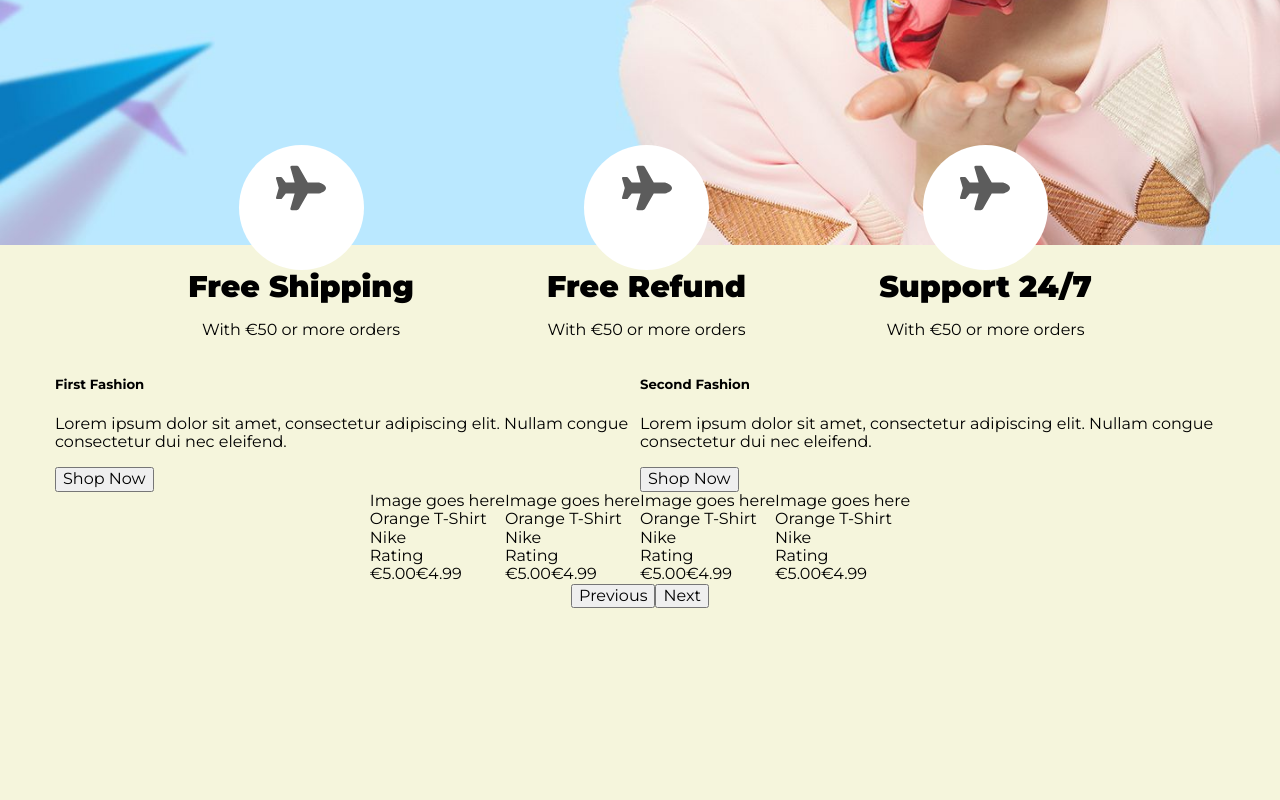
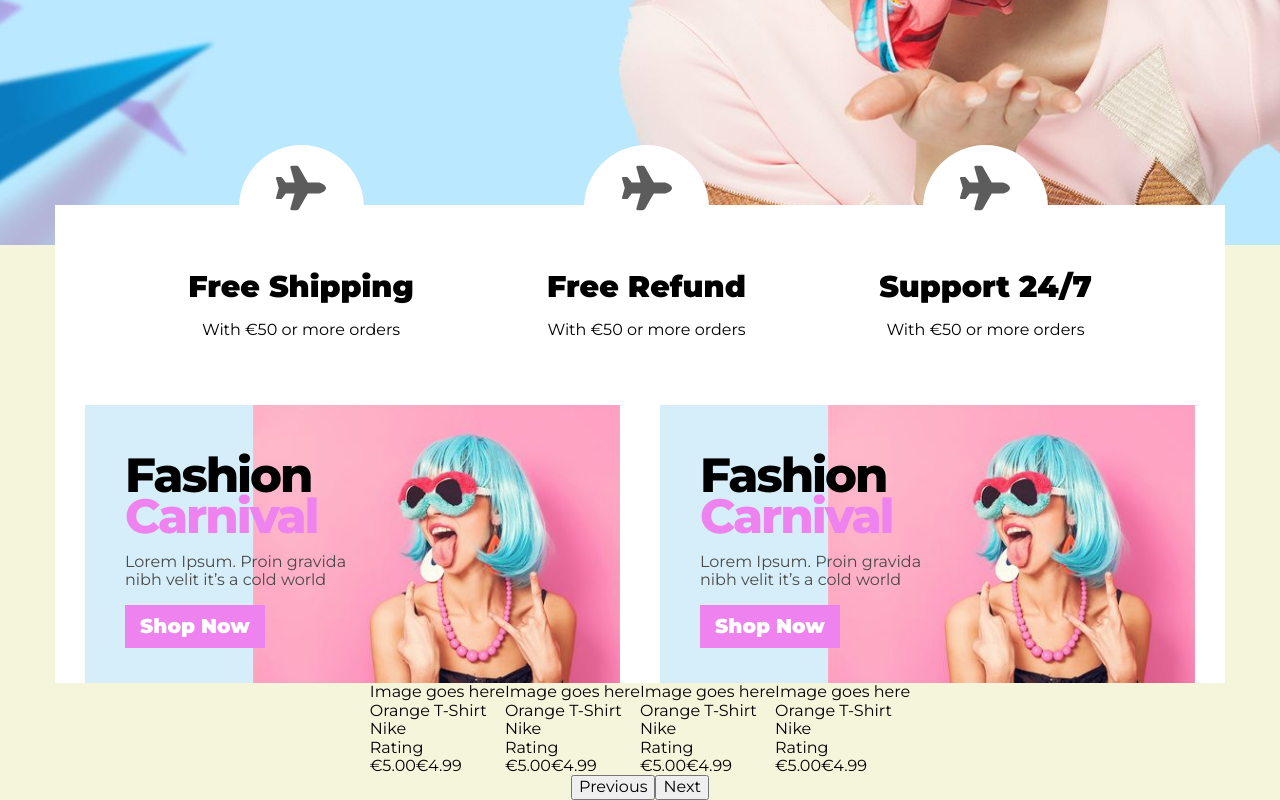
Before and after one commit to ladyprogrammer/fashion-store, an Angular app: page / in a window 1280 px wide. Shown: the part 774-1574 px from the top of the page. Before the commit the page ends 1382 px from the top, so only its background shows below. Built offline with nearby package versions, Linux system fonts and the light colour scheme.

Commit message:
featured categories details

```diff
--- a/src/app/midsection/featured-categories/featured-categories.component.html
+++ b/src/app/midsection/featured-categories/featured-categories.component.html
@@ -1,7 +1,5 @@
-<div *ngFor="let category of [ 'First Fashion', 'Second Fashion' ]" data-test="featured-category">
-  <div class="featured-category">
-    <h5 data-test="title">{{ category }}</h5>
-    <p data-test="content">Lorem ipsum dolor sit amet, consectetur adipiscing elit. Nullam congue consectetur dui nec eleifend. </p>
-    <button data-test="button">Shop Now</button>
-  </div>
+<div *ngFor="let category of [ 'First', 'Second' ]" class="featured-category" data-test="featured-category">
+  <h5 data-test="title" class="title"><span>Fashion</span><span>Carnival</span></h5>
+  <p data-test="content" class="content">Lorem Ipsum. Proin gravida nibh velit it’s a cold world</p>
+  <button data-test="button" class="shop-button">Shop Now</button>
 </div>
--- a/src/app/midsection/featured-categories/featured-categories.component.scss
+++ b/src/app/midsection/featured-categories/featured-categories.component.scss
@@ -0,0 +1,41 @@
+$pastelBlue: #D6EEF9;
+$gray: #494949;
+$fuschia: violet;
+$white: white;
+
+.featured-category {
+  margin: 0 20px;
+  background: $pastelBlue url('../../../assets/category1.jpg') no-repeat right;
+  background-size: contain;
+  padding: 5rem 25rem 3.5rem 4rem;
+
+  .title {
+    display: flex;
+    flex-direction: column;
+    margin: 0;
+    line-height: 0.85;
+    letter-spacing: -2px;
+
+    > span {
+      font-weight: 800;
+      font-size: 4.8rem;
+    }
+
+    > span:last-child {
+      color: $fuschia;
+    }
+  }
+
+  .content {
+    color: $gray;
+  }
+
+  .shop-button {
+    background: $fuschia;
+    color: $white;
+    border: 0;
+    padding: 1rem 1.5rem;
+    font-weight: 900;
+    font-size: 2rem;
+  }
+}
--- a/src/app/midsection/midsection.component.scss
+++ b/src/app/midsection/midsection.component.scss
@@ -1,3 +1,9 @@
+@mixin extend-categories-background {
+  background-color: white;
+  margin-top: -150px;
+  padding-top: 200px;
+}
+
 section-hero {
   background: aqua;
   display: block;
@@ -18,6 +24,11 @@ section-hero {
       justify-content: space-evenly;
     }
 
+    section-featured-categories {
+      padding: 0 10px;
+      @include extend-categories-background();
+    }
+
     section-featured-products {
       flex-wrap: wrap;
     }
```
Also changed, not shown: src/assets/category1.jpg (added), src/scss/_variables.scss (added).
